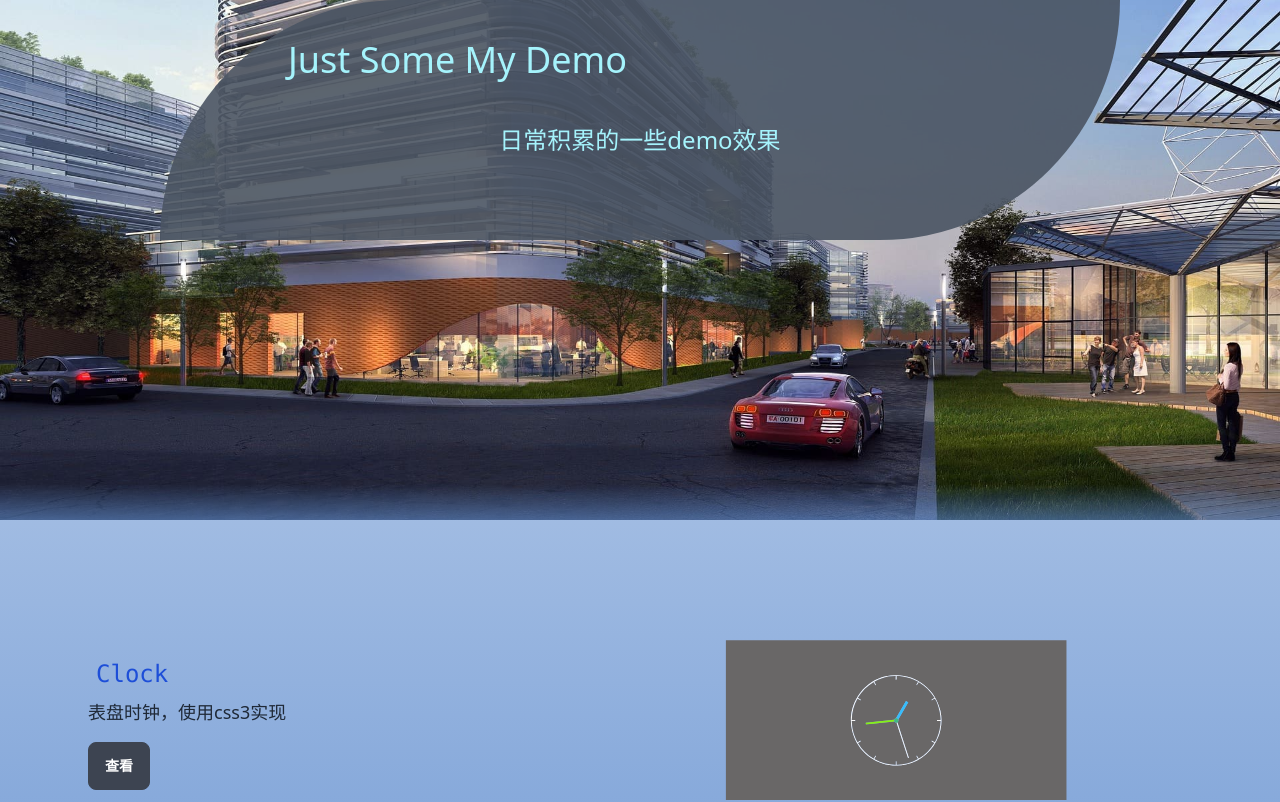
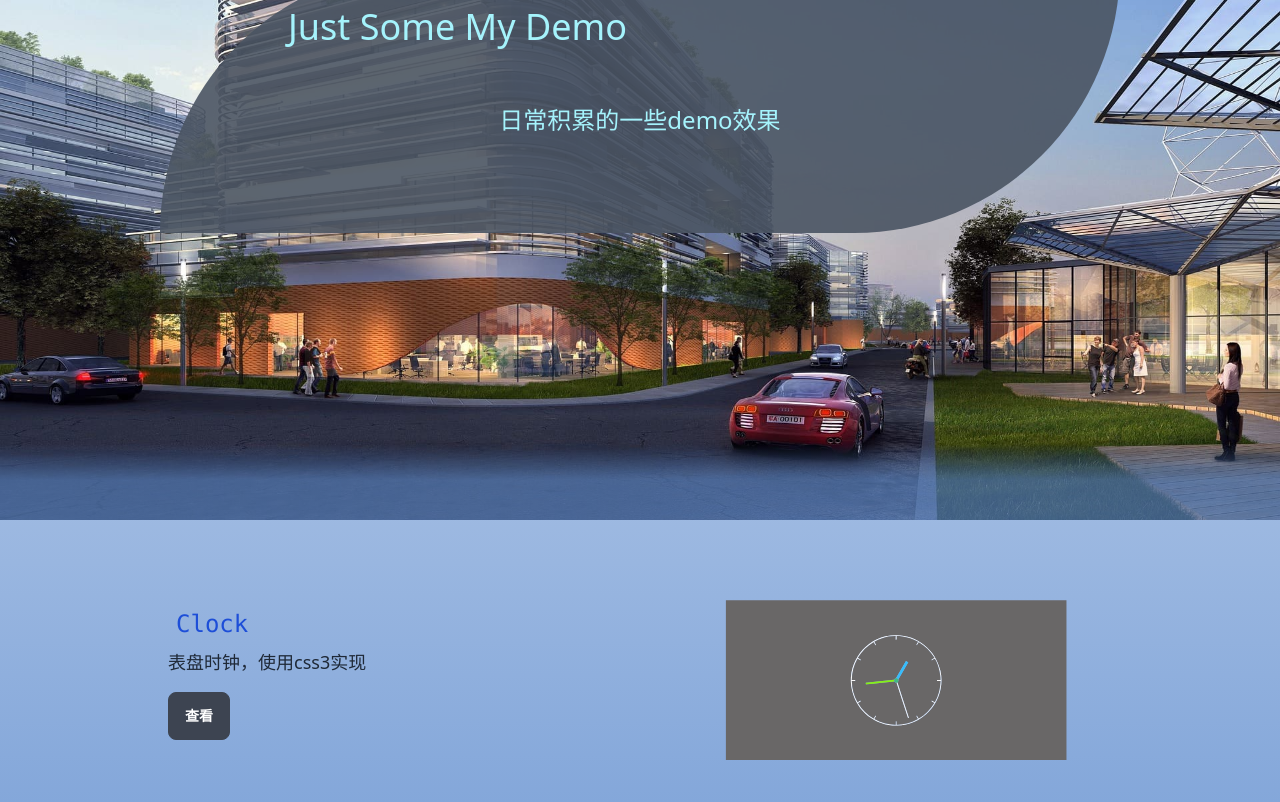
Before and after one commit to fallingink/show-my-demo, a Vue app: page / in a window 1280 px wide. Shown: the part 280-1082 px from the top of the page. Built offline with nearby package versions, Linux system fonts and the light colour scheme.

Commit message:
fix: 懒加载动画完整修复

```diff
--- a/src/components/DemoEffect.vue
+++ b/src/components/DemoEffect.vue
@@ -1,60 +1,56 @@
 <template>
-  <div :class="[bgChange(), demoEffectStyles['demoEffect'],'tw-relative']">
-    <transition
+  <div :class="[bgChange(), demoEffectStyles['demoEffect'], 'tw-relative']">
+    <div ref="demoEl" class="demo-left">
+      <transition enter-active-class="animate__animated animate__zoomIn" appear>
+        <div
           v-show="isShow"
-      enter-active-class="animate__animated animate__zoomIn"
-      appear
-    >
-      <div
           :class="[
-          'tw-flex tw-flex-col tw-justify-center tw-items-start tw-pl-12 tw-relative tw-left-10 tw-top-20 tw-h-4/5 tw-w-2/3 sm:tw-w-1/2',
+            'tw-flex tw-flex-col tw-justify-center tw-items-start tw-pl-12 tw-relative tw-top-40 tw-h-4/5 tw-w-2/3 sm:tw-top-20 sm:tw-left-10 sm:tw-w-1/2',
           ]"
         >
           <div :class="['half']">
-          <h2 :class="['tw-font-mono tw-text-2xl tw-text-blue-700 tw-p-2']" >
+            <h2 :class="['tw-font-mono tw-text-2xl tw-text-blue-700 tw-p-2']">
               {{ demo.title }}
             </h2>
-          <p :class="['tw-text-lg tw-pb-4']" >
+            <p :class="['tw-text-lg tw-pb-4']">
               {{ demo.desc }}
             </p>
-          <button @click="goTo" class="tw-dy-btn" >
+            <button @click="goTo" class="tw-dy-btn">
               {{ demo.btn }}
             </button>
           </div>
         </div>
       </transition>
-    <transition
+    </div>
+    <transition enter-active-class="animate__animated  animate__zoomIn" appear>
+      <div
         v-show="isShow"
-      enter-active-class="animate__animated  animate__zoomIn"
-      appear
-    >
-      <div
         :class="[
           'tw-absolute tw-top-0 tw-h-2/5 tw-w-screen sm:tw-right-16 sm:tw-top-40 sm:tw-w-1/2 ',
         ]"
       >
-        <img :class="[demoEffectStyles['demoEffect-img']]" :src="demo.src" alt="">
+        <img
+          :class="[demoEffectStyles['demoEffect-img']]"
+          :src="demo.src"
+          alt=""
+        />
       </div>
     </transition>
   </div>
 </template>
 <script lang="ts" setup>
-import { defineProps } from "vue";
+import { defineProps, onMounted, ref } from "vue";
 import { useRouter } from "vue-router";
 import demoEffectStyles from "../styles/demo/__demoEffect.module.css";
 const props = defineProps({
-  isShow: {
-    type: Boolean,
-    default: false,
-  },
   demo: {
     type: Object,
     default: {},
   },
 });
-
+const demoEl: any = ref(null);
 const router = useRouter();
-
+const isShow = ref(false);
 function bgChange() {
   const { key } = props.demo;
   if (key === 1) {
@@ -64,7 +60,7 @@ function bgChange() {
   }
 }
 
-function goTo(){
+function goTo() {
   const { title } = props.demo;
   switch (title) {
     case "Clock":
@@ -77,4 +73,21 @@ function goTo(){
       break;
   }
 }
+
+function lazyLoad() {
+  const { top } = demoEl.value.getBoundingClientRect();
+  const viewHeight =
+    window.innerHeight || document.documentElement.clientHeight;
+  const distance = viewHeight - top;
+  if (distance >= 0) {
+    isShow.value = true;
+  }else{
+    isShow.value = false;
+  }
+}
+
+onMounted(() => {
+  lazyLoad();
+  window.addEventListener("scroll", lazyLoad);
+});
 </script>
--- a/src/components/Hero.vue
+++ b/src/components/Hero.vue
@@ -3,7 +3,7 @@
     :class="[
     heroStyles['hero'],
     'hero',
-      'tw-flex tw-justify-center tw-items-center tw-text-cyan-200 ',
+      'tw-flex tw-justify-center tw-items-center tw-text-cyan-200',
     ]"
   >
     <transition
@@ -13,7 +13,7 @@
     >
       <div
         :class="[
-          'tw-flex tw-flex-col tw-justify-center tw-items-center tw-bg-gray-600 tw-rounded-tl-full tw-rounded-br-full  tw-bg-opacity-90 tw-w-full tw-h-1/3',
+          'tw-absolute tw-flex tw-flex-col tw-justify-center tw-items-center tw-bg-gray-600 tw-rounded-tl-full tw-rounded-br-full  tw-bg-opacity-90 tw-w-full tw-h-1/3',
           'md:tw-w-3/4',
         ]"
       >
@@ -39,5 +39,4 @@
 </template>
 <script lang="ts" setup >
 import heroStyles from "../styles/demo/__hero.module.css";
-import "../styles/demo/hero.css";
 </script>
--- a/src/styles/demo/__demoEffect.module.css
+++ b/src/styles/demo/__demoEffect.module.css
@@ -1,13 +1,28 @@
-.demoEffect{
-    height:400px;
-    &-bg-first{
-        background:linear-gradient(to bottom, rgba(255,255,255,0) 1%,rgba(97, 142, 207,0.6) 10%,rgba(97, 142, 207,0.8));
-    }
-    &-bg-second{
-        background:linear-gradient(to bottom, rgba(97, 142, 207,0.8) 10% ,#1cd3b8);
-    }
-    &-img{
-        width:100%;
-        height:100%;
-    }
+.demoEffect {
+  height: 400px;
+  &-bg-first {
+    background: linear-gradient(
+      to bottom,
+      rgba(255, 255, 255, 0) 1%,
+      rgba(97, 142, 207, 0.6) 10%,
+      rgba(97, 142, 207, 0.8)
+    );
+  }
+  &-bg-second {
+    background: linear-gradient(
+      to bottom,
+      rgba(97, 142, 207, 0.8) 10%,
+      #1cd3b8
+    );
+  }
+  &-img {
+    width: 100%;
+    height: 100%;
+  }
 }
+
+@media screen and (min-width: 380px) {
+  .demoEffect {
+    padding: 80px;
+  }
+}
--- a/src/styles/demo/__hero.module.css
+++ b/src/styles/demo/__hero.module.css
@@ -4,3 +4,8 @@
 .hero {
   height: 420px;
 }
+@media (min-width: 640px) {
+  .hero{
+    height: 85vh;
+  }
+}
--- a/src/styles/demo/__tags.module.css
+++ b/src/styles/demo/__tags.module.css
@@ -1,6 +1,6 @@
-.tags{
-    &-bg::before{
-        content: '';
+.tags {
+  &-bg::before {
+    content: "";
     position: fixed;
     display: block;
     top: 0;
@@ -10,11 +10,11 @@
     z-index: -1;
     background-color: #e9f5ff;
   }
-    &-balloon{
+  &-balloon {
     display: flex;
     justify-content: center;
-        align-items: center;
-        div{
+    flex-wrap: wrap;
+    div {
       background-color: #139dad;
       border-radius: 50%;
       width: 100px;
--- a/src/styles/demo/hero.css
+++ /dev/null
@@ -1,5 +0,0 @@
-@media (min-width: 640px) {
-  .hero{
-    height: 90vh;
-  }
-}
--- a/src/views/Home.vue
+++ b/src/views/Home.vue
@@ -1,16 +1,15 @@
 <template>
   <div>
     <component
-      :isShow="isShow[key - 1]"
       :demo="demo[key - 1]"
       ref="lazyEl"
       :class="['componentsLazy']"
-      v-for="(item, key) in compoments"
+      v-for="(item, key) in components"
       :is="item"
       :key="key"
     />
     <img
-      :class="[homeStyles['home-img'], 'tw-absolute tw-top-0 tw-w-full sm:tw-h-screen']"
+      :class="[homeStyles['home-img'], 'tw-absolute tw-top-0 tw-w-full sm:tw-h-full']"
       src="../assets/imgs/homeBg.jpg"
       alt=""
     />
@@ -22,14 +21,12 @@ import homeStyles from "../styles/demo/__home.module.css";
 import { shallowRef, onMounted, Ref, ref, defineAsyncComponent } from "vue";
 import carImg from "../assets/imgs/car.svg";
 import clockImg from "../assets/imgs/clock.svg";
-// const DemoEffect = defineAsyncComponent(
-//   () => import("../components/DemoEffect.vue")
-// );
-import DemoEffect from "../components/DemoEffect.vue";
-const compoments: Ref<any[]> = shallowRef([Hero, DemoEffect, DemoEffect]);
-const lazyEl: Ref<any[]> = ref([]);
-const isShow: Ref<boolean[]> = ref([]);
-const viewHeight = window.innerHeight || document.documentElement.clientHeight;
+const DemoEffect = defineAsyncComponent(
+  () => import("../components/DemoEffect.vue")
+);
+// import DemoEffect from "../components/DemoEffect.vue";
+const components: Ref<any[]> = shallowRef([Hero, DemoEffect, DemoEffect]);
+// const lazyEl: Ref<any[]> = ref([]);
 const demo = [{
   title:"Clock",
   desc:"表盘时钟，使用css3实现",
@@ -43,19 +40,22 @@ const demo = [{
   key:2,
   src:carImg
 }]
-function lazyLoad(...args: any) {
-  const lazyEl = document.querySelectorAll(".componentsLazy");
-  // const distance = viewHeight - args[0]?.target.getBoundingClientRect().top;
-  for(let i = 0;i < lazyEl.length;i++) {
-    const distance = viewHeight - lazyEl[i].getBoundingClientRect().top;
-    console.log(i,distance);
-    if (distance >= 0 && i - 1 >= 0) {
-      isShow.value[i-1] = true;
-    }
-  }
-}
-onMounted(() => {
-  lazyLoad();
-  window.addEventListener("scroll", lazyLoad);
-});
+// function lazyLoad(...args: any) {
+//   const lazyEl = document.querySelectorAll(".componentsLazy");
+//   // const distance = viewHeight - args[0]?.target.getBoundingClientRect().top;
+//   // console.log(lazyEl.value);
+//   for(let i = 0;i < lazyEl.length;i++) {
+//     const distance = viewHeight - lazyEl[i].getBoundingClientRect().top;
+//     console.log(viewHeight-lazyEl[i].getBoundingClientRect().bottom,i,distance);
+//     if (distance >= 0 && i >= 1 ) {
+//       isShow.value[i-1] = true;
+//     }else if(distance >= 0 && i === 0) {
+//       isShow.value[i] = true;
+//     }
+//   }
+// }
+// onMounted(() => {
+//   lazyLoad();
+//   window.addEventListener("scroll", lazyLoad);
+// });
 </script>
```
Lines whose indentation alone changed are shown as unchanged.
